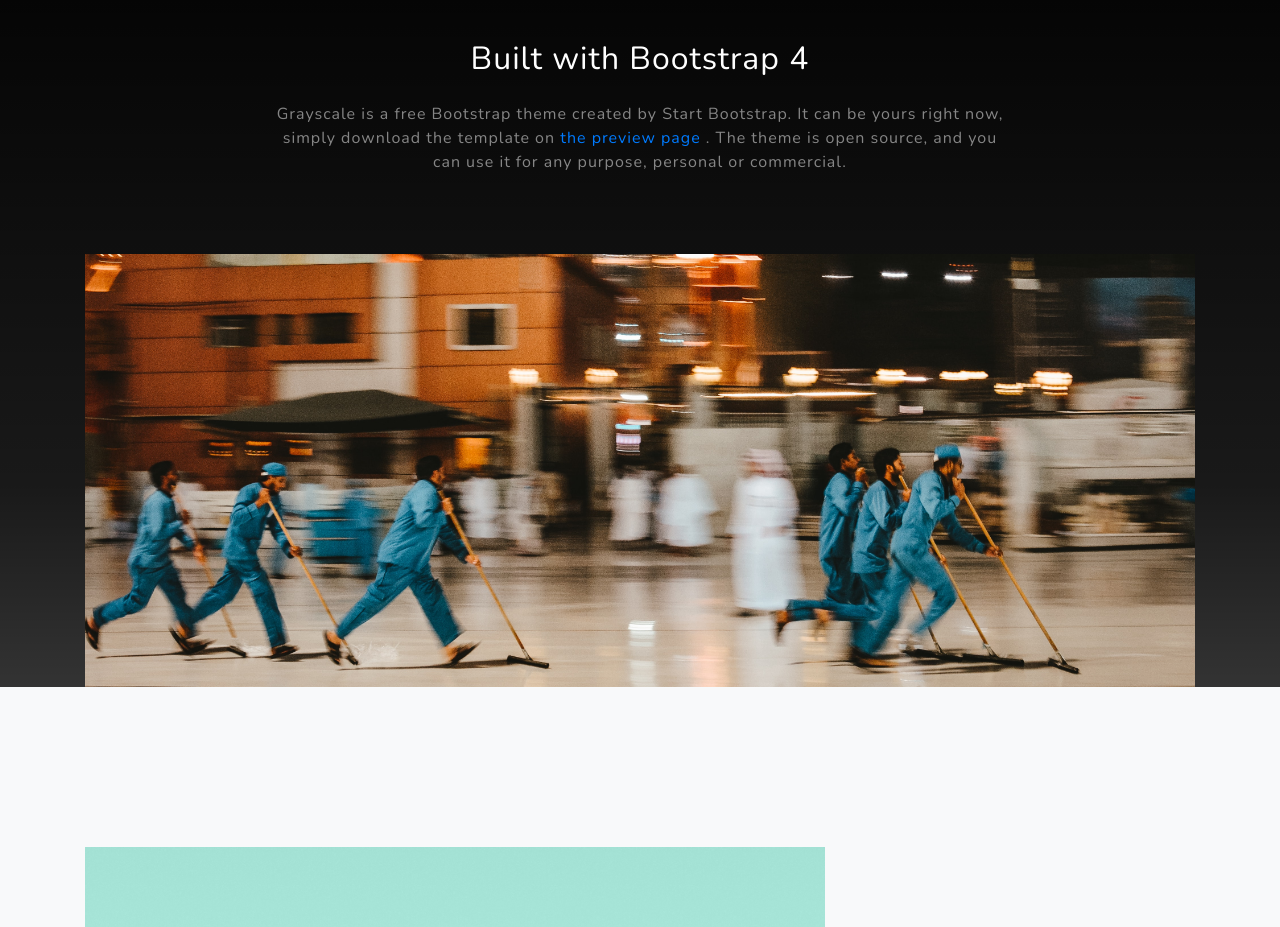
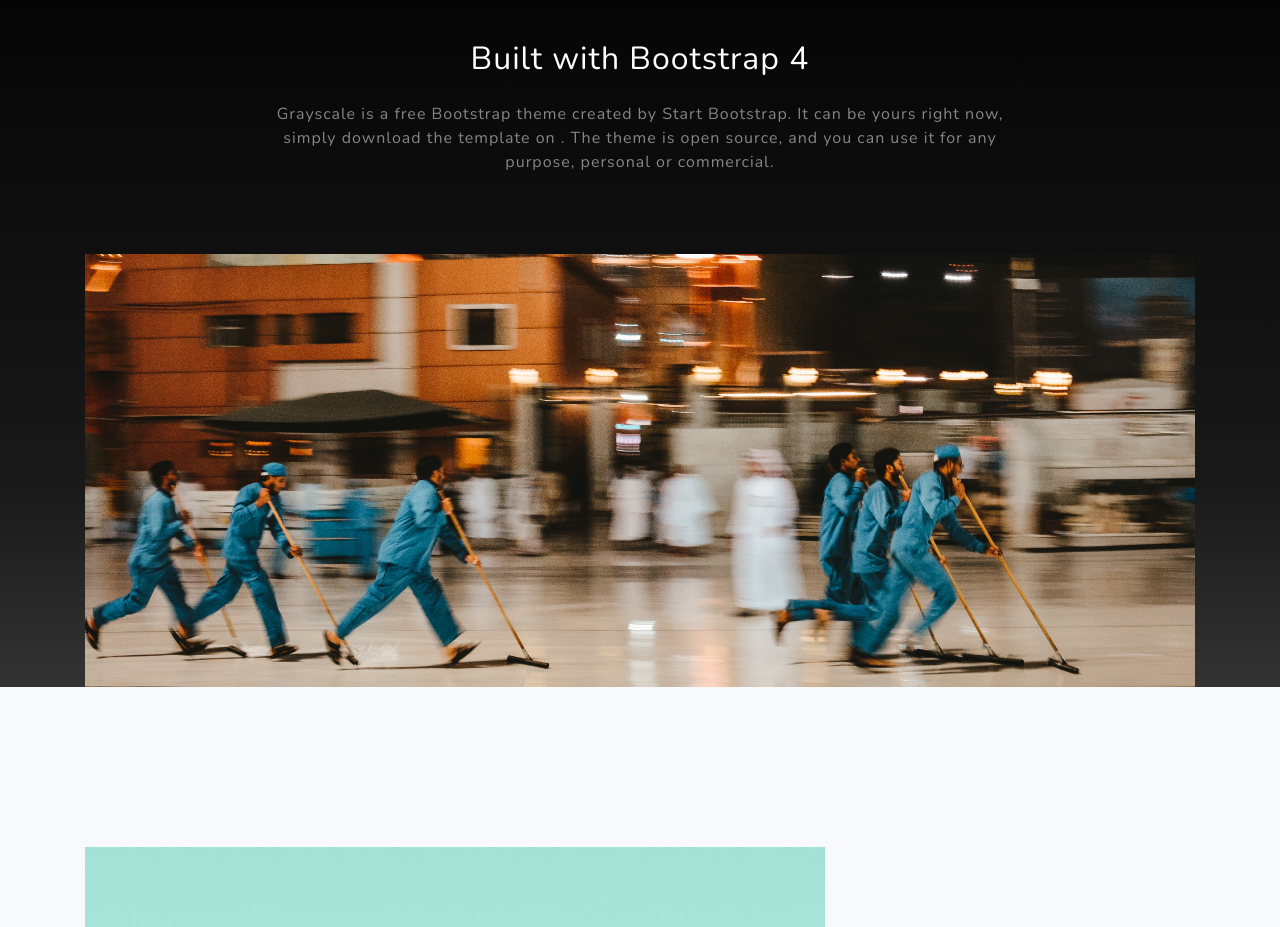
Before and after one commit to DenisAtuti/booking-app, a plain HTML site: page index.html in a window 1280 px wide. Shown: the part 920-1847 px from the top of the page. Drawn offline with nearby package versions, Linux system fonts and the light colour scheme.

Commit message:
Removelink

```diff
--- a/index.html
+++ b/index.html
@@ -56,7 +56,6 @@
                     <h2 class="text-white mb-4">Built with Bootstrap 4</h2>
                     <p class="text-white-50">
                         Grayscale is a free Bootstrap theme created by Start Bootstrap. It can be yours right now, simply download the template on
-                        <a href="https://startbootstrap.com/template-overviews/grayscale/">the preview page</a>
                         . The theme is open source, and you can use it for any purpose, personal or commercial.
                     </p>
                 </div>
```
